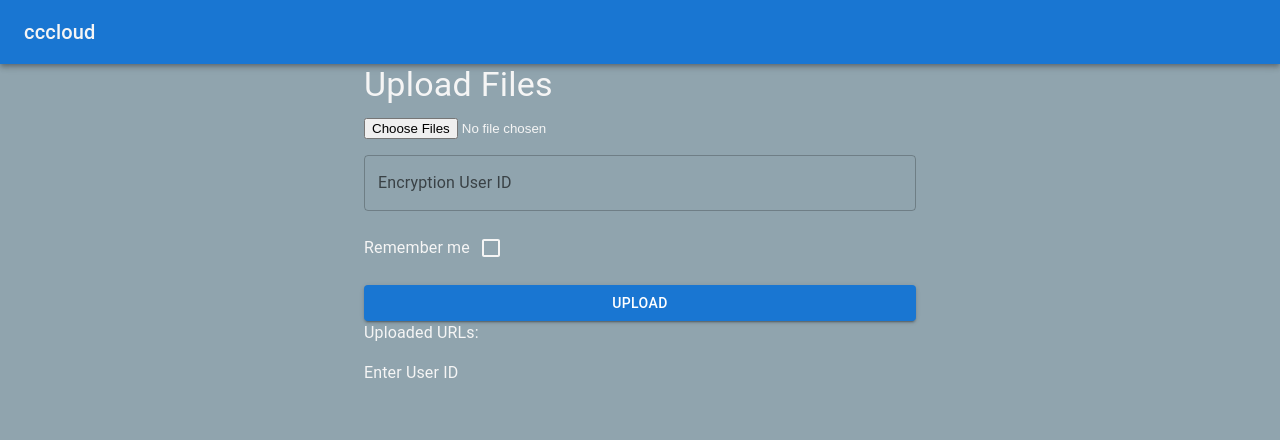
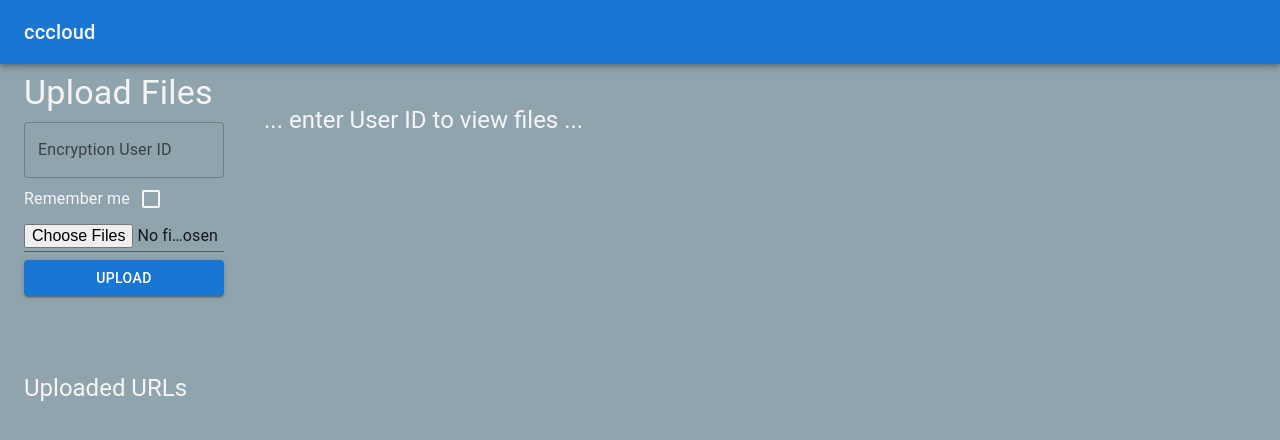
Before and after one commit to cc-d/cccloud, a React (Create React App) app in the folder frontend/: page /files/1 in a window 1280 px wide. Shown: the top 440 px of the page. Built offline with nearby package versions, Linux system fonts and the light colour scheme.

Commit message:
2 FILE(s) | frontend/src/FileUpload.tsx frontend/src/UserFiles.tsx

```diff
--- a/frontend/src/FileUpload.tsx
+++ b/frontend/src/FileUpload.tsx
@@ -9,7 +9,8 @@ import {
   Snackbar,
   Alert,
   Checkbox,
-
+  Divider,
+  Input,
 } from '@mui/material';
 import UserFiles from './UserFiles';
 
@@ -22,7 +23,9 @@ const FileUpload = () => {
   const [error, setError] = useState<string | null>(null);
   const [uploadedURLs, setUploadedURLs] = useState<string[]>([]);
   const [uid, setUID] = useState<string | null>(null);
-  const [remember, setRemember] = useState(localStorage.getItem('remember') === 'true');
+  const [remember, setRemember] = useState(
+    localStorage.getItem('remember') === 'true'
+  );
 
   const handleFileChange = (event: React.ChangeEvent<HTMLInputElement>) => {
     if (event.target.files) {
@@ -32,8 +35,7 @@ const FileUpload = () => {
 
   const handleUIDChange = (event: React.ChangeEvent<HTMLInputElement>) => {
     setUID(event.target.value);
-  }
-
+  };
 
   const handleRememberChange = (event: React.ChangeEvent<HTMLInputElement>) => {
     setRemember(event.target.checked);
@@ -41,7 +43,7 @@ const FileUpload = () => {
     if (remember) {
       localStorage.setItem('uid', uid || '');
     }
-  }
+  };
 
   const handleUpload = async () => {
     if (!files.length || !uid) {
@@ -85,34 +87,79 @@ const FileUpload = () => {
     if (remember && uid === null) {
       setUID(localStorage.getItem('uid'));
     }
-
   });
 
   return (
-    <Container maxWidth="sm">
-      <Typography variant="h4" component="h1" gutterBottom>
+    <Container
+      maxWidth="xl"
+      sx={{
+        display: 'flex',
+        flexDirection: 'row',
+      }}
+    >
+      <Box sx={{ display: 'flex', flexDirection: 'column', maxWidth: '200px' }}>
+        <Typography variant="h4" component="h4" my={1}>
           Upload Files
         </Typography>
+
         <Box
           component="form"
-        sx={{ display: 'flex', flexDirection: 'column', gap: 2 }}
+          sx={{
+            display: 'flex',
+            flexDirection: 'column',
+
+            height: '250px',
+          }}
           noValidate
           autoComplete="off"
         >
-        <input type="file" multiple onChange={handleFileChange} />
+          <Box
+            sx={{
+              display: 'flex',
+              flexDirection: 'column',
+            }}
+          >
             <TextField
               label="Encryption User ID"
               variant="outlined"
               value={uid || ''}
               onChange={handleUIDChange}
-
             />
 
-        <Box sx={{ display: 'flex', flexDirection: 'row', alignItems: 'center'}}>
+            <Box
+              sx={{
+                display: 'flex',
+                flexDirection: 'row',
+                alignItems: 'center',
+                overflow: 'hidden',
+                maxHeight: '50px',
+              }}
+            >
               <Typography>Remember me</Typography>
-        <Checkbox name="remember" onChange={handleRememberChange} checked={remember} />
+              <Checkbox
+                name="remember"
+                onChange={handleRememberChange}
+                checked={remember}
+              />
+            </Box>
+          </Box>
 
-        </Box>
+          <Box
+            sx={{
+              display: 'flex',
+              flexDirection: 'column',
+              gap: 1,
+            }}
+          >
+            <Input
+              type="file"
+              onChange={handleFileChange}
+              inputProps={{ multiple: true }}
+              sx={{
+                m: 0,
+                p: 0,
+              }}
+            />
 
             <Button
               variant="contained"
@@ -123,17 +170,24 @@ const FileUpload = () => {
               {loading ? <CircularProgress size={24} /> : 'Upload'}
             </Button>
           </Box>
+        </Box>
         <Box>
-        <Typography>Uploaded URLs: </Typography>
-        <ul>
+          <Typography variant="h5" sx={{}}>
+            Uploaded URLs
+          </Typography>
+          <Box
+            sx={{
+              display: 'flex',
+              flexDirection: 'column',
+              gap: 1,
+            }}
+          >
             {uploadedURLs.map((url, index) => (
-            <li key={index}>
-              <a href={url} target="_blank" rel="noreferrer">
-                {url}
+              <a key={index} href={url} target="_blank" rel="noreferrer">
+                {url.replace(RegExp('^.*/files'), '')}
               </a>
-            </li>
             ))}
-        </ul>
+          </Box>
         </Box>
         <Snackbar
           open={success}
@@ -153,8 +207,14 @@ const FileUpload = () => {
             {error}
           </Alert>
         </Snackbar>
-
-      {uid ? <UserFiles uid={uid} upUrls={uploadedURLs} /> : <Typography>Enter User ID</Typography>}
+      </Box>
+      {uid ? (
+        <UserFiles uid={uid} upUrls={uploadedURLs} />
+      ) : (
+        <Typography sx={{ m: 5 }} variant="h5">
+          ... enter User ID to view files ...
+        </Typography>
+      )}
     </Container>
   );
 };
--- a/frontend/src/UserFiles.tsx
+++ b/frontend/src/UserFiles.tsx
@@ -1,18 +1,102 @@
 import React, { useEffect, useState } from 'react';
 import axios from 'axios';
-import { Grid, Card, CardMedia, Divider, Typography, Box, Link } from '@mui/material';
-import { FileCopy as UnknownFile } from '@mui/icons-material';
+import {
+  Grid,
+  Card,
+  CardMedia,
+  Divider,
+  Typography,
+  Box,
+  Link,
+  Icon,
+  CardHeader,
+  CardContent,
+  CardActions,
+  Button,
+  IconButton,
+  CardActionArea,
+  CardMediaTypeMap,
+} from '@mui/material';
+import { CardMediaProps } from '@mui/material/CardMedia';
+import { FileOpen as OtherIcon } from '@mui/icons-material';
+import { blueGrey } from '@mui/material/colors';
 
+/*
+// Component to handle different types of media files
+const MediaFile = ({ url }: { url: string }) => {
+  const attrs = {
+    component: url.endsWith('.mp4') ? 'video' : ['png', 'jpg', 'jpeg', 'gif', 'heic'].includes(url.toLowerCase().split('.').pop()!) ? 'img' : 'other',
+    sx: { height: 140 },
+  };
+
+  return attrs.component === 'video' ? (
+    <CardMedia {...attrs} controls src={url} />
+  ) : attrs.component === 'img' ? (
+    <CardMedia {...attrs} image={url} />
+  ) : (
+    <CardMedia {...attrs} />
+  );
+};
+
+*/
+
+interface UrlMediaCardProps extends CardMediaProps {
+  url: string;
+}
+
+const UrlCardMedia: React.FC<UrlMediaCardProps> = ({
+  ...props
+}: UrlMediaCardProps) => {
+  const [src, setSrc] = useState<string | undefined>(undefined);
+
+  const onClick = () => {
+    setSrc(props.url);
+  };
+
+  return (
+    <CardMedia
+      component="video"
+      src={src}
+      onClick={onClick}
+      {...props}
+      controls={true}
+    />
+  );
+};
+
+const MediaFile = ({ url }: { url: string }) => {
+  const lurl = url.toLowerCase();
+  const props = {
+    sx: {
+      display: 'flex',
+      flexGrow: 1,
+      maxWidth: 300,
+      maxHeight: 300,
+    },
+  };
+  return lurl.endsWith('.mp4') ? (
+    <UrlCardMedia component="video" url={url} {...props} />
+  ) : ['png', 'jpg', 'jpeg', 'gif', 'heic'].includes(
+      url.toLowerCase().split('.').pop()!
+    ) ? (
+    <CardMedia component="img" image={url} {...props} />
+  ) : (
+    <CardMedia
+      sx={{ ...props['sx'], alignItems: 'center', justifyContent: 'center' }}
+    >
+      <OtherIcon sx={{ ...props['sx'], height: 150, width: 150 }} />
+    </CardMedia>
+  );
+};
 const shortUrl = (url: string) => {
   return url.split('/').slice(-1)[0];
-    }
+};
 
-const UserFiles = ({ uid , upUrls} : {uid: string, upUrls: string[]}) => {
+const UserFiles = ({ uid, upUrls }: { uid: string; upUrls: string[] }) => {
   const [files, setFiles] = useState<{ url: string; fs: string }[]>([]);
   const fetchFiles = async () => {
     if (uid) {
       try {
-
         const response = await axios.get(`http://localhost:8000/files/${uid}`);
         setFiles(response.data);
       } catch (error) {
@@ -24,7 +108,7 @@ const UserFiles = ({ uid , upUrls} : {uid: string, upUrls: string[]}) => {
   useEffect(() => {
     fetchFiles();
     if (upUrls.length > 0) {
-      setFiles(files.concat(upUrls.map(url => ({ url, fs: 'fs' }))));
+      setFiles(files.concat(upUrls.map((url) => ({ url, fs: 'fs' }))));
     }
   }, [uid, upUrls]);
 
@@ -33,34 +117,80 @@ const UserFiles = ({ uid , upUrls} : {uid: string, upUrls: string[]}) => {
   }
 
   return (
-    <Box>
-        <Divider />
-      <Typography variant="h6">Files</Typography>
-      <Grid container spacing={2}>
-        {files.map((file, index) => (
-          <Grid item key={index} xs={12} sm={6} md={4}>
-            <Card
+    <>
+      <Divider
         sx={{
-                backgroundColor: 'unset',
-                minHeight: '100px',
-                minWidth: '100px',
+          width: '2px',
+          backgroundColor: '#78909c',
+          borderRadius: '8px',
+          m: 1,
+        }}
+      />
+
+      <Box
+        sx={{
+          ml: 1,
         }}
       >
-                { file.url.endsWith('.mp4') ?
-                  <CardMedia component="video" src={file.url} controls />
-                 : ['jpg', 'jpeg', 'png', 'gif'].includes(file.url.toLowerCase().split('.').pop() || '') ?
-                  <CardMedia component="img" image={file.url} alt={`file-${index}`} />
-                    : <CardMedia component={UnknownFile} sx={{height: '100px', width: '100px'}} />
-                }
+        <Typography variant="h4" sx={{ my: 1 }}>
+          Files
+        </Typography>
 
-              <Link href={file.url} target="_blank" rel="noreferrer">
+        <Box
+          sx={{
+            display: 'flex',
+            flexDirection: 'row',
+            flexWrap: 'wrap',
+            gap: 1,
+          }}
+        >
+          {files.map((file, index) => (
+            <Card
+              key={index}
+              sx={{
+                display: 'flex',
+                minWidth: '200px',
+
+                flexDirection: 'row',
+                backgroundColor: 'rgba(0, 0, 0, 0.1)',
+                borderRadius: '8px',
+              }}
+            >
+              <CardContent
+                sx={{
+                  display: 'flex',
+                  flexDirection: 'column',
+                  p: 1,
+                  flexGrow: 1,
+                  overflow: 'hidden',
+
+                  alignItems: 'center',
+                }}
+              >
+                <Link
+                  href={file.url}
+                  target="_blank"
+                  variant="h6"
+                  rel="noreferrer"
+                  component={'a'}
+                  sx={{
+                    color: 'inherit',
+
+                    overflow: 'hidden',
+                    textOverflow: 'ellipsis',
+                    whiteSpace: 'nowrap',
+                  }}
+                >
                   {shortUrl(file.url)}
                 </Link>
+
+                <MediaFile url={file.url} key={index} />
+              </CardContent>
             </Card>
-          </Grid>
           ))}
-      </Grid>
         </Box>
+      </Box>
+    </>
   );
 };
 
```
Lines whose indentation alone changed are shown as unchanged.
